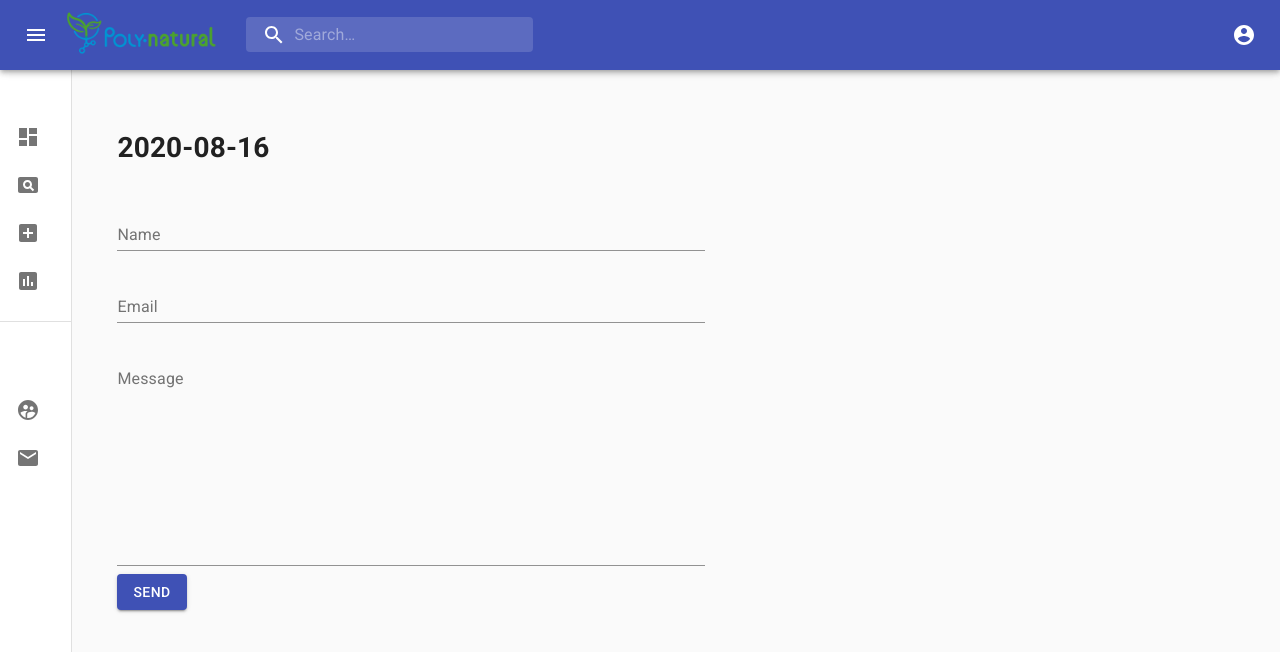
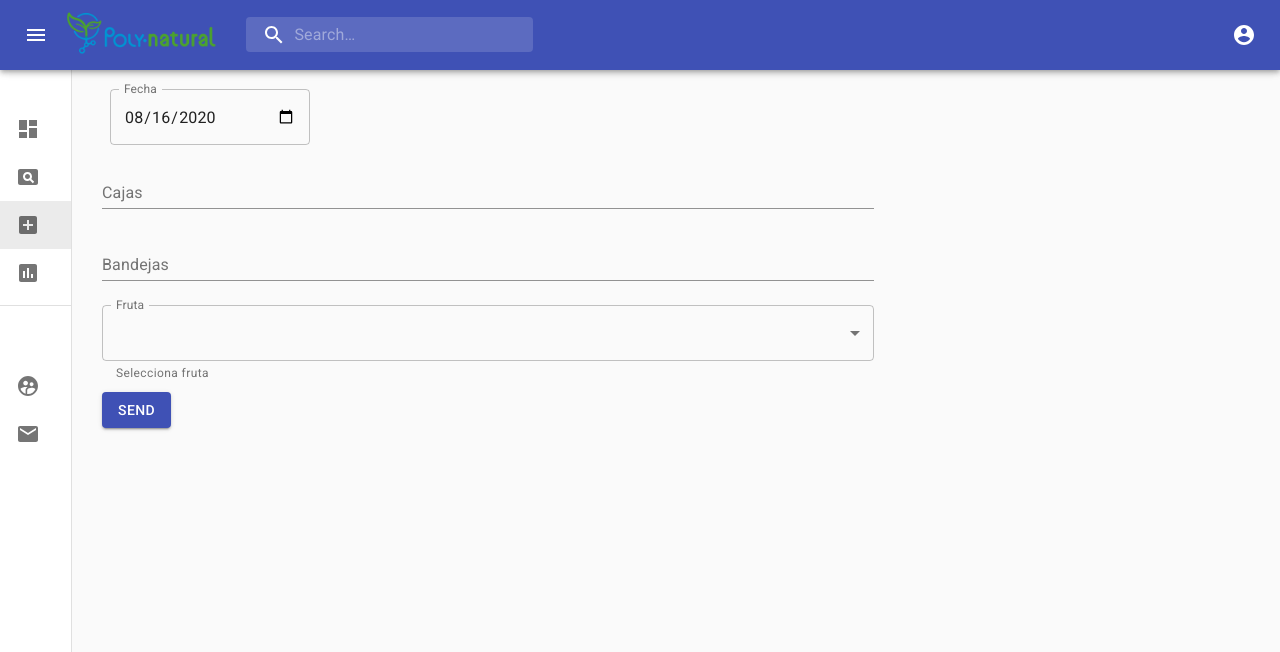
Before and after one commit to naoliden/polynatural, a React (Create React App) app: page /home/newform in a window 1280 px wide. Before the commit this address led to /home. Shown: the top 652 px of the page. Built offline with nearby package versions, Linux system fonts and the light colour scheme.

Commit message:
item selected on sidebar

```diff
--- a/src/components/CreateTrialComponent.jsx
+++ b/src/components/CreateTrialComponent.jsx
@@ -1,8 +1,9 @@
-import React, { useMemo }from "react";
+import React, { useMemo, useState }from "react";
 import { makeStyles } from '@material-ui/core/styles';
-import { FormControl, InputLabel, Input, Button, TextField } from "@material-ui/core";
+import { FormControl, InputLabel, Input, Button, TextField, Typography } from "@material-ui/core";
+import MenuItem from '@material-ui/core/MenuItem';
 import { connect } from 'react-redux'
-import { useForm } from 'react-hook-form';
+import { useForm, register } from 'react-hook-form';
 
 
 const useStyles = makeStyles((theme) => ({
@@ -25,55 +26,84 @@ const getToday = () =>{
   return yyyy + '-' + mm + '-' + dd;
 }
 
-function DatePickers() {
+const frutas = [
+  {
+    value: 'Manzana',
+    label: 'Manzana',
+  },
+  {
+    value: 'Limon',
+    label: 'Limón',
+  },
+  {
+    value: 'Palta',
+    label: 'Palta',
+  },
+  {
+    value: 'Ciruela',
+    label: 'Ciruela',
+  },
+  {
+    value: 'Arandano',
+    label: 'Arándano',
+  },
+];
+
+// TODO ADD TABS
+const NewForm = (props) => {
+  const today = getToday()
   const classes = useStyles();
-  const today = getToday()
+  const [ fruta, setFruta ] = useState({value: 'Selecciona una fruta', lable: 'Selecciona una fruta'})
+
+  const handleChangeFruta = (event) => {
+    setFruta(event.target.value);
+  };
+
 
   return (
-    <form className={classes.container} noValidate>
-      <TextField
-        id="date"
-        label="Fecha"
-        type="date"
-        defaultValue={today}
-        className={classes.textField}
+    <>
+    <form className={classes.container}>
+
+      <TextField id="date" label="Fecha" type="date" variant="outlined" defaultValue={today} className={classes.textField}
        InputLabelProps={{
           shrink: true,
         }}
       />
-    </form>
-  );
-}
-
-
-// TODO ADD TABS
-const NewForm = (props) => {
-    return (
-      <div style={{ display: "flex", justifyContent: "center", paddingTop: 20 }}>
-
-        <form style={{ width: "95%" }}>
-          <h1>{getToday()}</h1>
 
       <FormControl margin="normal" fullWidth>
-            <InputLabel htmlFor="name">Name</InputLabel>
-            <Input id="name" type="text" />
+        <InputLabel htmlFor="name">Cajas</InputLabel>
+        <Input id="cajas" type="number" variant='outlined'/>
       </FormControl>
 
       <FormControl margin="normal" fullWidth>
-            <InputLabel htmlFor="email">Email</InputLabel>
-            <Input id="email" type="email" />
+        <InputLabel htmlFor="bandejas">Bandejas</InputLabel>
+        <Input id="bandejas" type="number" />
       </FormControl>
 
       <FormControl margin="normal" fullWidth>
-            <InputLabel htmlFor="email">Message</InputLabel>
-            <Input id="email" multiline rows={10} />
+        <TextField
+          id="select-fruta"
+          select
+          label="Fruta"
+          value={fruta}
+          onChange={handleChangeFruta}
+          helperText="Selecciona fruta"
+          variant="outlined"
+        >
+          {frutas.map((option) => (
+            <MenuItem key={option.value} value={option.value}>
+              {option.label}
+            </MenuItem>
+          ))}
+        </TextField>
       </FormControl>
+
 
       <Button variant="contained" color="primary" size="medium" >
         Send
       </Button>
     </form>
-      </div>
+    </>
   );
 }
 
--- a/src/components/HeaderComponent.jsx
+++ b/src/components/HeaderComponent.jsx
@@ -137,7 +137,6 @@ const HeaderComponent = (props) => {
 
   const toggleSideBar = () => {
     setOpen(!open);
-    console.log(open)
   };
 
 
@@ -160,7 +159,7 @@ const HeaderComponent = (props) => {
             </Grid>
             <Grid item container xs={11} alignContent='flex-start' alignItems="center">
               <Grid item xs={false} sm={"auto"}>
-                <a href="/home"><img className={classes.logo} src={logo} alt="logo" /></a>
+                <a href="/home/dashboard"><img className={classes.logo} src={logo} alt="logo" /></a>
               </Grid>
               <Grid item xs={"auto"} >
                 <div className={classes.search}>
--- a/src/components/LoginComponent.jsx
+++ b/src/components/LoginComponent.jsx
@@ -12,6 +12,12 @@ import Typography from '@material-ui/core/Typography';
 import { makeStyles } from '@material-ui/core/styles';
 import Copyright from './CopyrightComponent';
 import logo from '../shared/logo.png';
+
+
+const randomBackground = (previous) =>{
+  const arr = ['../shared/login/manzanas.jpg', '../shared/login/frutas.jpg', '../shared/login/limones.jpg']
+  return arr[Math.floor(Math.random() * arr.length)]
+}
 
 
 const useStyles = makeStyles((theme) => ({
@@ -97,7 +103,7 @@ export default function Login() {
               variant="contained"
               color="primary"
               className={classes.submit}
-              onClick={() => {window.location.href = "./home"}}
+              onClick={() => {window.location.href = "./home/dashboard"}}
               >
               Sign In
             </Button>
--- a/src/components/MainComponent.jsx
+++ b/src/components/MainComponent.jsx
@@ -63,8 +63,9 @@ const Main = (props) => {
             <Switch>
               <Route exact path="/home/dashboard" component={() => <Dashboard/>} />
               <Route exact path="/home/search" component={() => <Home content={"Acá quiero hacer una búsqueda avanzada"}/>} />
-              <Route exact path="/home" component={NewForm} />
-              <Redirect to={{pathname: '/home', state: {from: props.location}}}/>
+              <Route exact path="/home/newform" component={NewForm} />
+              {/* TODO change redirect to dashboard */}
+              <Redirect to={{pathname: '/home/newform', state: {from: props.location}}}/>
             </Switch>
           </Grid>
         </main>
--- a/src/components/SideBarComponent.jsx
+++ b/src/components/SideBarComponent.jsx
@@ -2,11 +2,9 @@ import React from 'react';
 import Drawer from '@material-ui/core/Drawer';
 import clsx from 'clsx';
 import { makeStyles } from '@material-ui/core/styles';
-import List from '@material-ui/core/List';
-import Divider from '@material-ui/core/Divider';
 import IconButton from '@material-ui/core/IconButton';
 import ChevronLeftIcon from '@material-ui/icons/ChevronLeft';
-import { MainListItems, SecondaryListItems } from './SideListComponent';
+import { MainListItems } from './SideListComponent';
 
 
 const drawerWidth = 240;
@@ -36,13 +34,6 @@ const useStyles = makeStyles((theme) => ({
 
 export const SideBar = ({open, toggleSideBar}) =>{
   const classes = useStyles();
-
-  // const [open, setOpen] = React.useState(false);
-
-  // const toggleSideBar = () => {
-  //   setOpen(!open);
-  // };
-
   return(
     <Drawer
       variant="permanent"
@@ -56,14 +47,7 @@ export const SideBar = ({open, toggleSideBar}) =>{
         </IconButton>
       </div>
       <div className={classes.content}>
-        <Divider />
-        <List>
-          <MainListItems/>
-        </List>
-        <Divider />
-        <List>
-          <SecondaryListItems/>
-        </List>
+        <MainListItems/>
       </div>
     </Drawer>
   )
--- a/src/components/SideListComponent.jsx
+++ b/src/components/SideListComponent.jsx
@@ -1,10 +1,11 @@
 import React, { useState } from 'react';
-import { Link } from 'react-router-dom';
+import { Link, useLocation } from 'react-router-dom';
 import List from '@material-ui/core/List';
 import ListItem from '@material-ui/core/ListItem';
 import ListItemIcon from '@material-ui/core/ListItemIcon';
 import ListItemText from '@material-ui/core/ListItemText';
 import ListSubheader from '@material-ui/core/ListSubheader';
+import Divider from '@material-ui/core/Divider';
 import DashboardIcon from '@material-ui/icons/Dashboard';
 import EmailIcon from '@material-ui/icons/Email';
 import InsertChartIcon from '@material-ui/icons/InsertChart';
@@ -12,65 +13,70 @@ import PageviewIcon from '@material-ui/icons/Pageview';
 import SupervisedUserCircleIcon from '@material-ui/icons/SupervisedUserCircle';
 import AddBoxIcon from '@material-ui/icons/AddBox';
 
-// style={{ color: 'inherit', textDecoration: 'inherit'}}
 const link_style={ color: 'inherit', textDecoration: 'inherit'}
 
-export const MainListItems = () => {
-  const [selected, setSelected] = useState(false);
+export const MainListItems = (props) => {
+  const location = useLocation()
+  const item = location.pathname.split("/")
+  const selectedItem = item[item.length - 1]
+  // TODO haveDemo should be a redux gobal prop. If I searched for a demo or my user has a selected default demo, set to true.
+  const [haveDemo, setDemo] = useState(true);
+  const [selected, setSelected] = useState(selectedItem);
+
+  const handleChange = (item) => (event) => {
+    if(selected !== item){
+      setSelected(item);
+    }
+  };
 
   return (
+    <>
+      <Divider />
       <List>
         <ListSubheader inset>Dashboard</ListSubheader>
-      <Link to="/home/dashboard" style={link_style}>
-        <ListItem button >
+        <Link disabled={selected === 'dashboard'} to="/home/dashboard" style={link_style}>
+          <ListItem button selected={selected === 'dashboard'} onClick={handleChange('dashboard')}>
             <ListItemIcon><DashboardIcon/></ListItemIcon>
             <ListItemText primary="Dashboard"/>
           </ListItem>
         </Link>
-      <Link to="/home/search" style={link_style}>
-        <ListItem button>
+        <Link disabled={selected === 'search'} to="/home/search" style={link_style}>
+          <ListItem button selected={selected === 'search'} onClick={handleChange('search')}>
             <ListItemIcon><PageviewIcon/></ListItemIcon>
             <ListItemText primary="Buscar demo" />
           </ListItem>
         </Link>
-      <Link to="/home/newform" style={link_style}>
-        <ListItem button>
+        <Link disabled={selected === 'newform'} to="/home/newform" style={link_style}>
+          <ListItem button selected={selected === 'newform'} onClick={handleChange('newform')}>
             <ListItemIcon><AddBoxIcon/></ListItemIcon>
             <ListItemText primary="Crear nueva demo" />
           </ListItem>
         </Link>
-      {true?
-        <Link to="/home/demo" style={link_style}>
-          <ListItem button >
-            <ListItemIcon>
-              <InsertChartIcon/></ListItemIcon><ListItemText primary="Mi demo" />
+        {haveDemo?
+        <Link disabled={selected === 'demo'} to="/home/demo" style={link_style}>
+          <ListItem button selected={selected === 'demo'} onClick={handleChange('demo')}>
+            <ListItemIcon><InsertChartIcon/></ListItemIcon>
+            <ListItemText primary="Mi demo" />
           </ListItem>
         </Link>
         :null}
       </List>
-  )
-};
-
-export const SecondaryListItems = () => {
-  // TODO link with Redux store. Create var for selected menu item
-  const [selectedItem, setSelectedItem] = useState();
-  const [demo, setDemo] = useState(true);
-
-  return(
+      <Divider />
       <List>
         <ListSubheader inset>Otras opciones</ListSubheader>
-      <Link to="/home/clients" style={link_style}>
-        <ListItem button onClick={() => {setDemo(!demo)}}>
+        <Link disabled={selected === 'clients'} to="/home/clients" style={link_style}>
+          <ListItem button selected={selected === 'clients'} onClick={handleChange('clients')}>
             <ListItemIcon><SupervisedUserCircleIcon /></ListItemIcon>
             <ListItemText primary="Clientes"/>
           </ListItem>
         </Link>
-      <Link to="/home/contact" style={link_style}>
-        <ListItem button onClick={() => {setDemo(!demo)}}>
-          <ListItemIcon><EmailIcon/></ListItemIcon>
+        <Link disabled={selected === 'contact'} to="/home/contact" style={link_style}>
+          <ListItem button selected={selected === 'contact'} onClick={handleChange('contact')}>
+          < ListItemIcon><EmailIcon/></ListItemIcon>
             <ListItemText primary="Contacto" />
           </ListItem>
         </Link>
       </List>
+    </>
   )
 };
```
Lines whose indentation alone changed are shown as unchanged.
